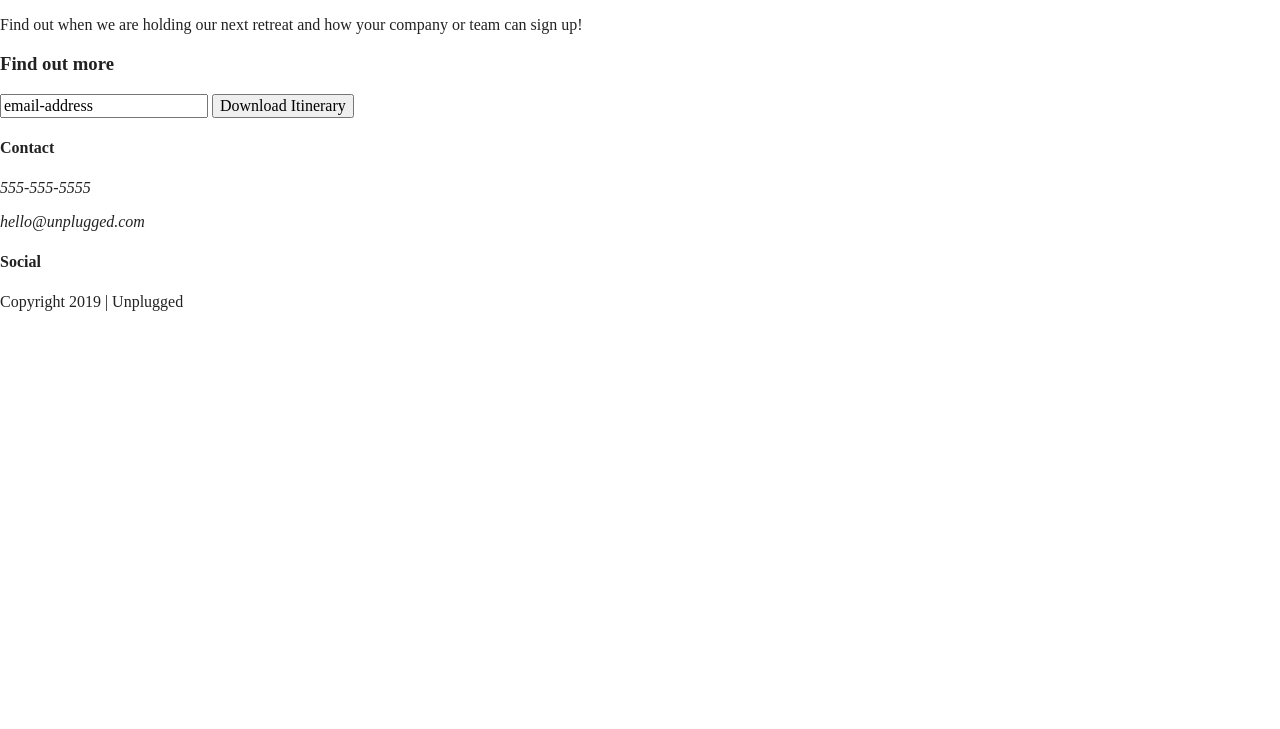
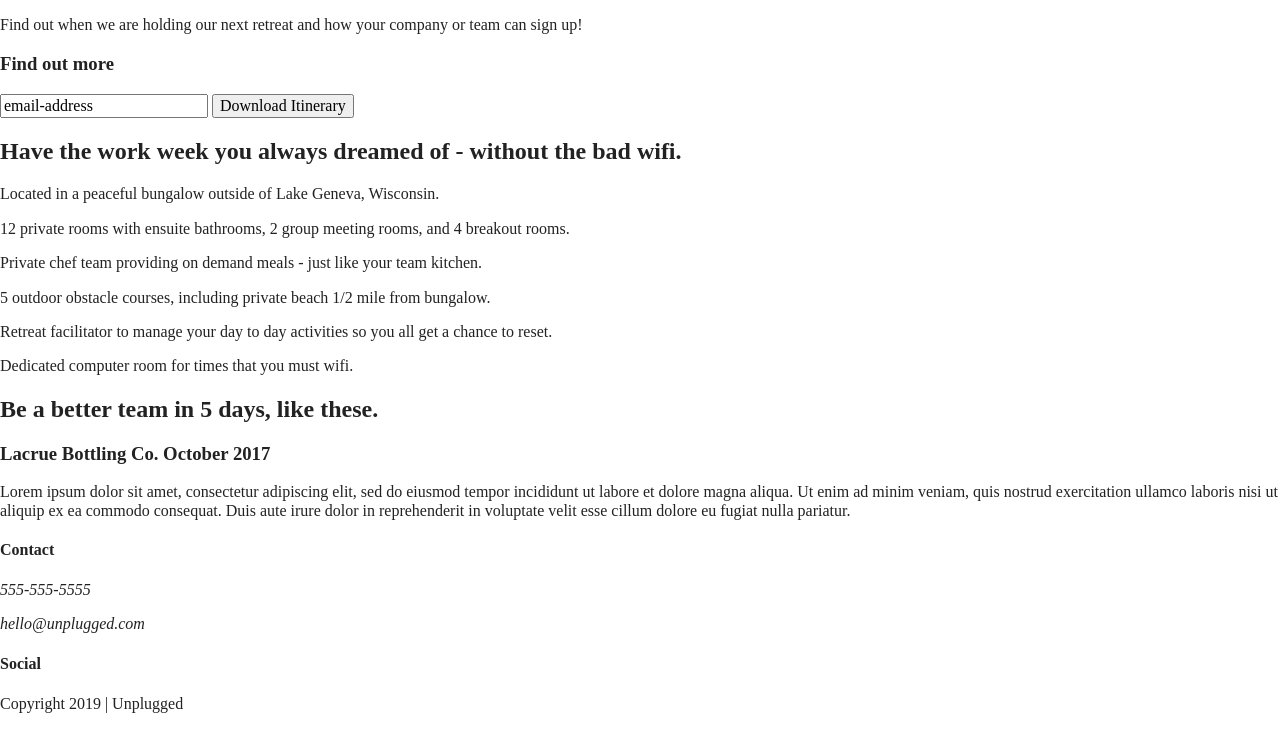
Before and after one commit to Juan-PDX/206-unplugged, a website built with Parcel: page index.html in a window 1280 px wide. Shown: the part 192-921 px from the top of the page. Before the commit the page ends 800 px from the top, so only its background shows below. Built offline with nearby package versions, Linux system fonts and the light colour scheme; files whose address does not match are found by name.

Commit message:
completed html outline

```diff
--- a/index.html
+++ b/index.html
@@ -61,6 +61,53 @@
     </div> <!-- aside content wrapper ends -->
   </aside>
 
+  <section class="features">
+    <div class="content-wrapper">
+      <h2> Have the work week you always dreamed of - without the bad wifi.</h2>
+      <div class="features-items">
+        <article>
+          <p class="fontawesome-icon"></p>
+          <p class="features-item-description"> Located in a peaceful bungalow outside of Lake Geneva, Wisconsin.</p>
+        </article>
+        <article>
+          <p class="fontawesome-icon"></p>
+          <p class="features-item-description"> 12 private rooms with ensuite bathrooms, 2 group meeting rooms, and 4 breakout rooms.</p>
+        </article>
+        <article>
+          <p class="fontawesome-icon"></p>
+          <p class="features-item-description"> Private chef team providing on demand meals - just like your team kitchen.</p>
+        </article>
+        <article>
+          <p class="fontawesome-icon"></p>
+          <p class="features-item-description"> 5 outdoor obstacle courses, including private beach 1/2 mile from bungalow.</p>
+        </article>
+        <article>
+          <p class="fontawesome-icon"></p>
+          <p class="features-item-description"> Retreat facilitator to manage your day to day activities so you all get a chance to reset.</p>
+        </article>
+        <article>
+          <p class="fontawesome-icon"></p>
+          <p class="features-item-description"> Dedicated computer room for times that you must wifi. </p>
+        </article>
+      </div>
+    </div>
+  </section>
+
+  <section class="reviews">
+    <div class="content-wrapper">
+      <h2> Be a better team in 5 days, like these.</h2>
+      <article>
+        <div>
+          <h3>Lacrue Bottling Co. October 2017</h3>
+          <p>Lorem ipsum dolor sit amet, consectetur adipiscing elit, sed do eiusmod tempor incididunt ut labore et
+          dolore magna aliqua. Ut enim ad minim veniam, quis nostrud exercitation ullamco laboris nisi ut aliquip
+          ex ea commodo consequat. Duis aute irure dolor in reprehenderit in voluptate velit esse cillum dolore eu
+          fugiat nulla pariatur.</p>
+        </div>
+      </article>
+    </div>
+  </section>
+
 </main> <!-- main wrapper ends -->
 
 <footer>
```
